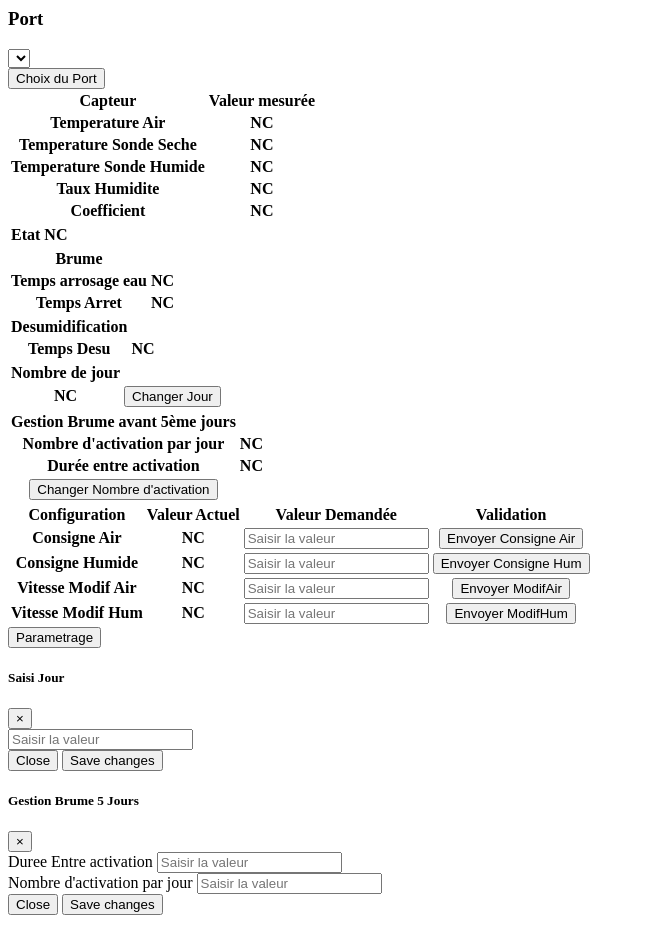
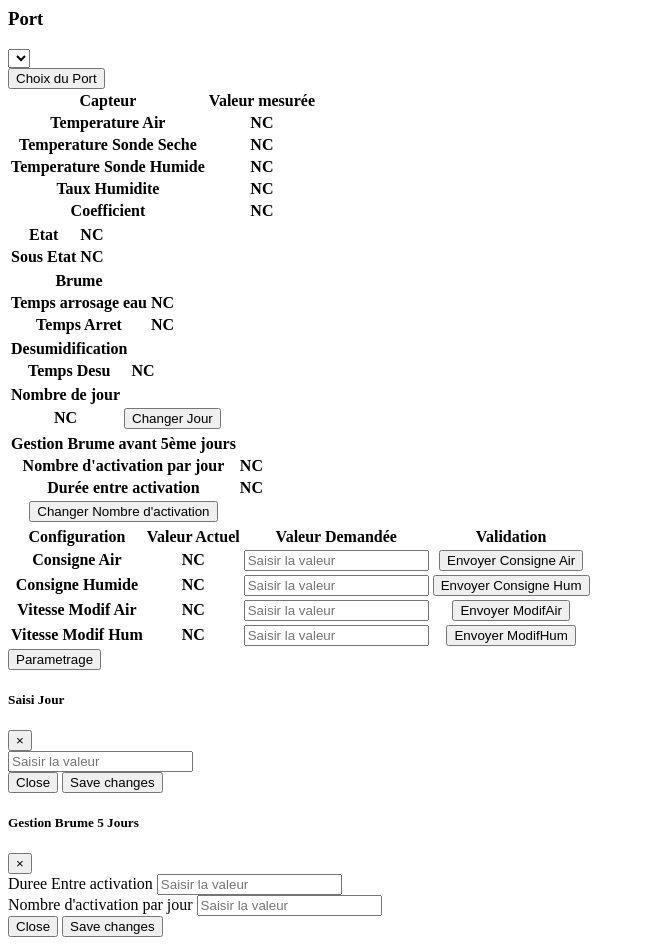
Before and after one commit to Morback97430/champyresi, a website: page public/home.html in a window 1280 px wide. Shown: the whole page, without its empty margins (0-645 px from the left). Before the commit the page ends 923 px from the top, so only its background shows below. Drawn offline with Linux system fonts and the light colour scheme.

Commit message:
rajout sous process

```diff
--- a/public/home.html
+++ b/public/home.html
@@ -54,6 +54,10 @@
                     <tr>
                       <th>Etat</th>
                       <th class="suiviProcess">NC</th>
+                    </tr>
+                    <tr>
+                      <th>Sous Etat</th>
+                      <th class="suiviSousProcess">NC</th>
                     </tr>
                   </tbody>
                 </table>
--- a/public/script.js
+++ b/public/script.js
@@ -125,6 +125,7 @@ function setAppChampi(data){
     $('.tempsFermetureBrume').text(data.tempsFermetureBrume);
     $('.nbJour').text(data.nbJour);
     $('.suiviProcess').text(data.suiviProcess);
+    $('.suiviSousProcess').text(data.suiviSousProcess);
 }
 
 function initConsigne()
```
Also changed, not shown: 1 other file.
